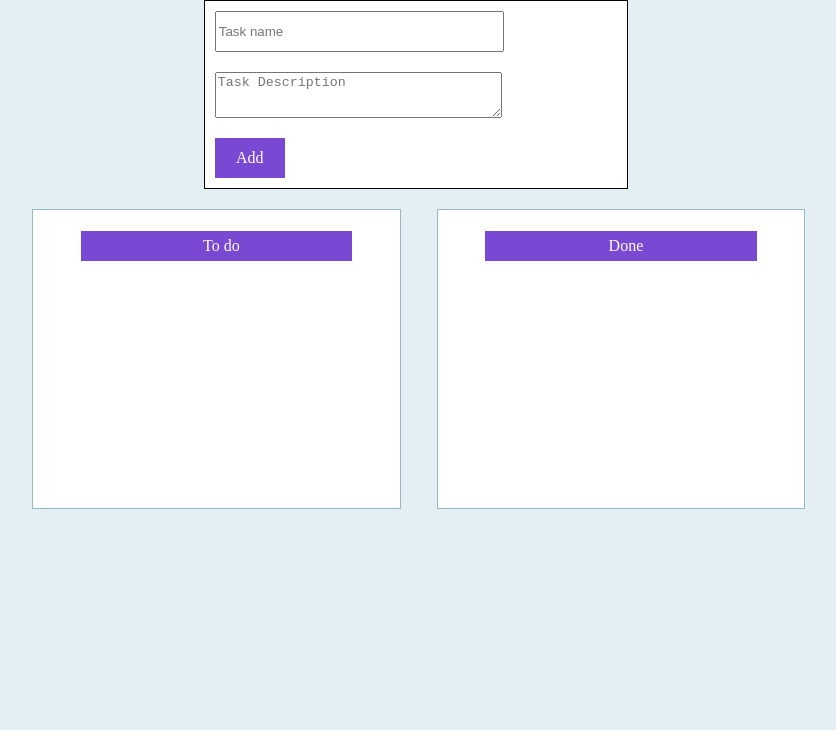
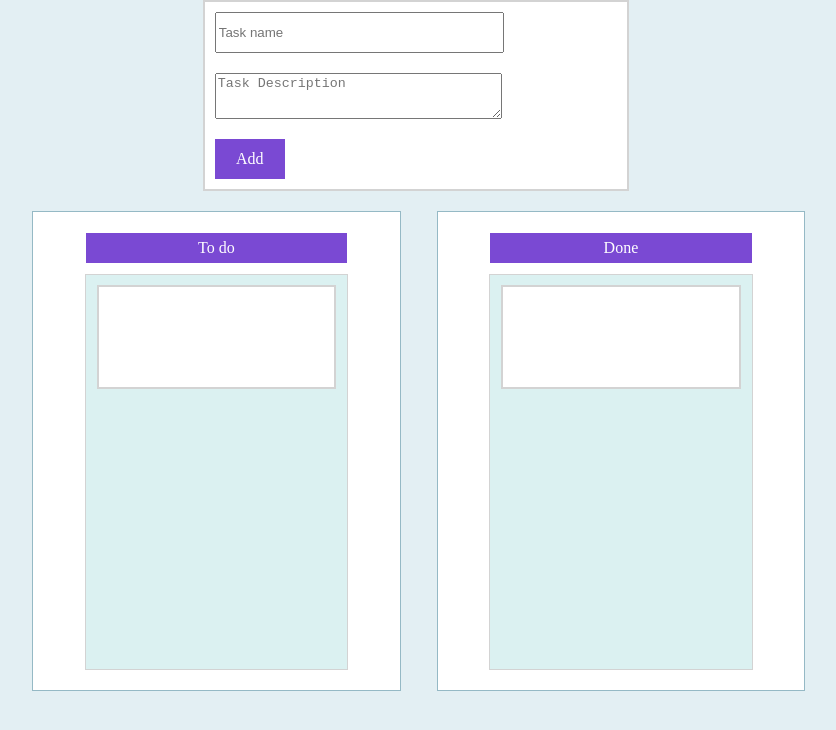
Before and after one commit to AbhijitSarkaar/machine-coding, a plain HTML site: page Trello/index.html in a window 1280 px wide. Shown: the whole page, without its empty margins (224-1060 px from the left). Drawn offline with Linux system fonts and the light colour scheme.

Commit message:
Add task item

```diff
--- a/Trello/index.css
+++ b/Trello/index.css
@@ -9,7 +9,7 @@ body {
 .task-creation-container {
     width: 33%;
     height: auto;
-    border: 1px solid;
+    border: 2px solid lightgray;
     background: white;
     margin: auto;
 }
@@ -40,7 +40,7 @@ body {
     color: white;
 }
 .task-list-container {
-    height: 300px;
+    height: 60%;
     width: 60%;
     margin: auto;
     margin-top: 20px;
@@ -62,6 +62,23 @@ body {
     display: flex;
     justify-content: center;
     align-items: center;
-    padding-left: 10px;
     background: rgb(122, 73, 211);
 }
+.list-tasks {
+    width: 80%;
+    margin: auto;
+    height: 90%;
+    margin-top: 10px;
+    background: rgb(219, 241, 241);
+    border: 1px solid lightgray;
+}
+.list-task {
+    width: 90%;
+    height: 100px;
+    margin: auto;
+    border: 2px solid lightgray;
+    background: rgb(255, 255, 255);
+    cursor: pointer;
+    margin-top: 10px;
+    margin-bottom: 10px;
+}
--- a/Trello/index.html
+++ b/Trello/index.html
@@ -18,11 +18,15 @@
 		<div class="task-list-container">
 			<div class="list-container">
 				<div class="list-header">To do</div>
-				<div class="list-tasks"></div>
+				<div class="list-tasks">
+					<div class="list-task"></div>
+				</div>
 			</div>
 			<div class="list-container">
 				<div class="list-header">Done</div>
-				<div class="list-tasks"></div>
+				<div class="list-tasks">
+					<div class="list-task"></div>
+				</div>
 			</div>
 		</div>
 	</body>
```
